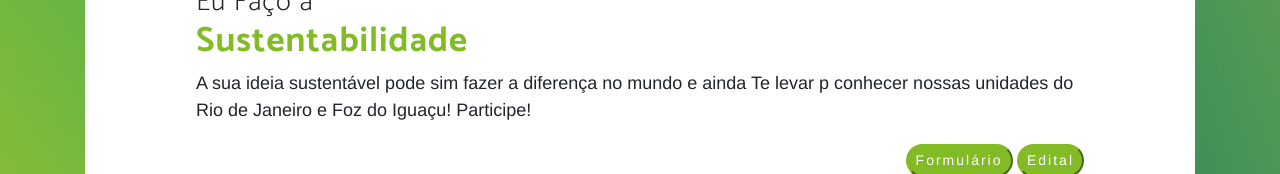
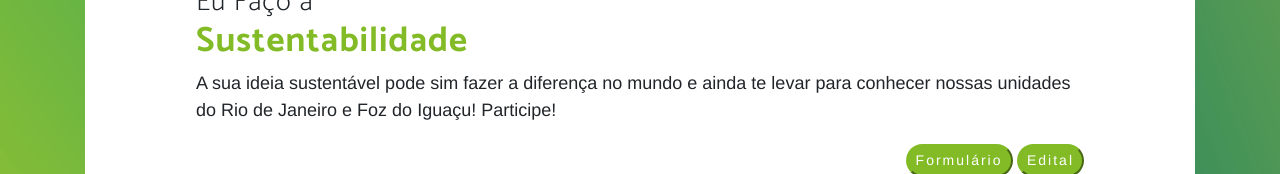
Before and after one commit to yuriduartedev/landpage-instituto, a website: page public/index.html in a window 1280 px wide. Shown: the part 738-912 px from the top of the page. Drawn offline with Linux system fonts and the light colour scheme; files that its build step writes are made by us from their sources; a web font is replaced by a local one.

Commit message:
Corrige erro de português

```diff
--- a/public/index.html
+++ b/public/index.html
@@ -75,7 +75,7 @@
         <div class="row section2">
           <div class="col-12">
               <h3 class="">Eu Faço a<br><span class="sustentabilidade">Sustentabilidade</span></h3>
-              <p>A sua ideia sustentável pode sim fazer a diferença no mundo e ainda Te levar p conhecer nossas unidades do Rio de Janeiro e Foz do Iguaçu! Participe!</p>
+              <p>A sua ideia sustentável pode sim fazer a diferença no mundo e ainda te levar para conhecer nossas unidades do Rio de Janeiro e Foz do Iguaçu! Participe!</p>
               <div class="float-right">
                 <a href="https://form.jotformz.com/90215664163656" target="_blank"> <button class="btn-sm btn-success botao">Formulário</button></a>
 
```
